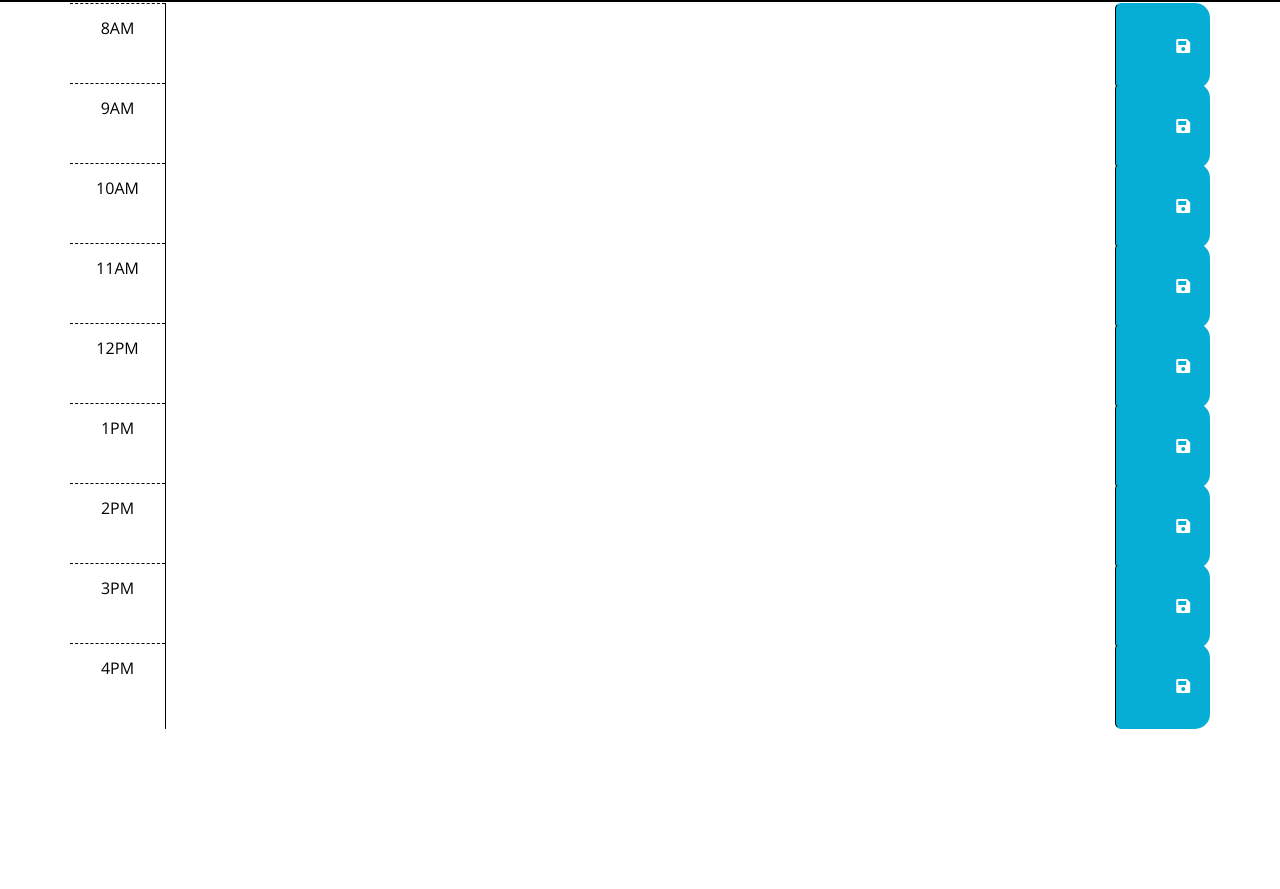
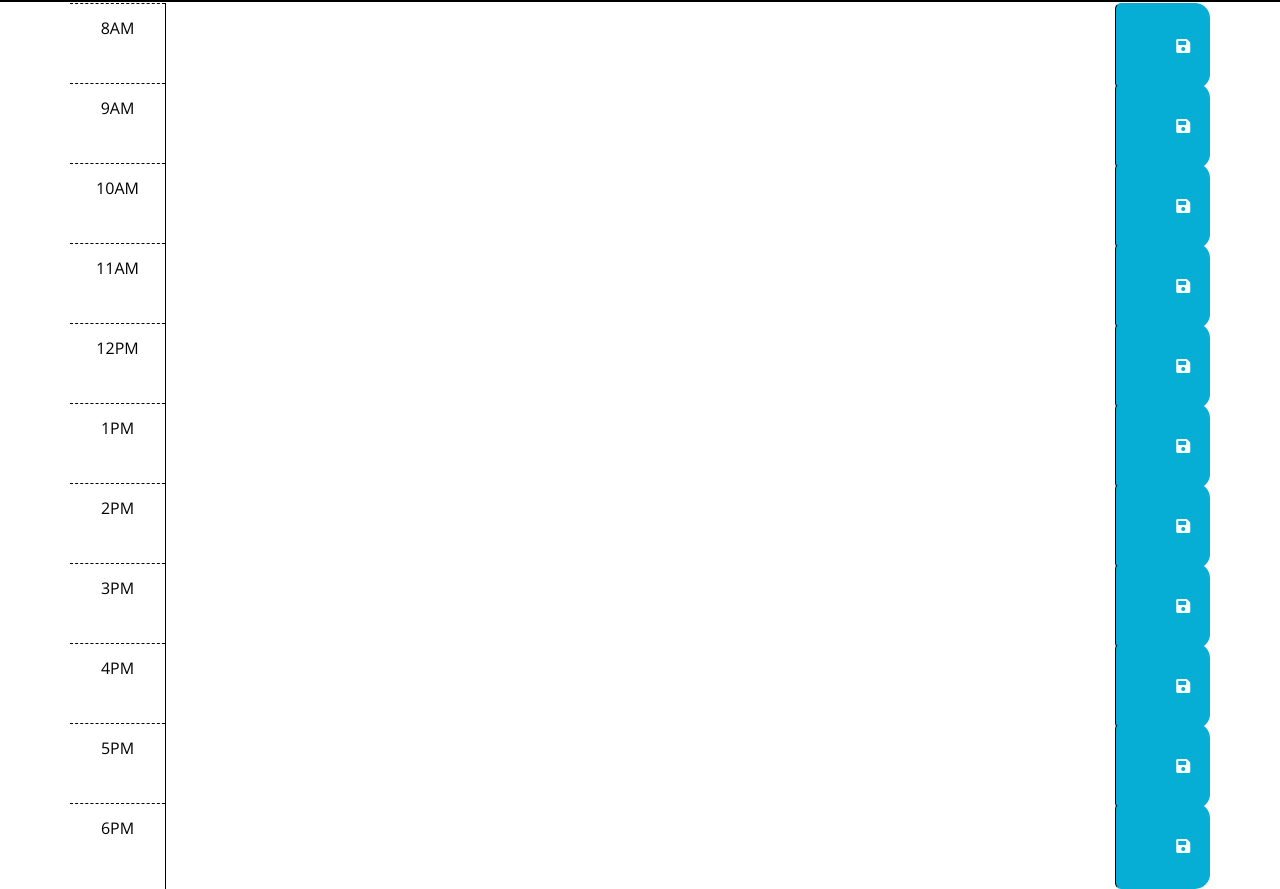
Before and after one commit to Muradhanki/Work-Day-Scheduler, a plain HTML site: page index.html in a window 1280 px wide. Shown: the part 249-1138 px from the top of the page. Before the commit the page ends 978 px from the top, so only its background shows below. Drawn offline with nearby package versions, Linux system fonts and the light colour scheme.

Commit message:
html revision time blocks adding until 18

```diff
--- a/index.html
+++ b/index.html
@@ -103,6 +103,21 @@
           <i class="fas fa-save" aria-hidden="true"></i>
         </button>
       </div>
+      <div id="hour-17" class="row time-block">
+        <div class="col-2 col-md-1 hour text-center py-3">5PM</div>
+        <textarea id="5pm-text" class="col-8 col-md-10 description" rows="3"> </textarea>
+        <button class="btn saveBtn col-2 col-md-1" aria-label="save">
+          <i class="fas fa-save" aria-hidden="true"></i>
+        </button>
+      </div>
+
+      <div id="hour-18" class="row time-block">
+        <div class="col-2 col-md-1 hour text-center py-3">6PM</div>
+        <textarea id="6pm-text" class="col-8 col-md-10 description" rows="3"> </textarea>
+        <button class="btn saveBtn col-2 col-md-1" aria-label="save">
+          <i class="fas fa-save" aria-hidden="true"></i>
+        </button>
+      </div>
 
 
     </div>
```
